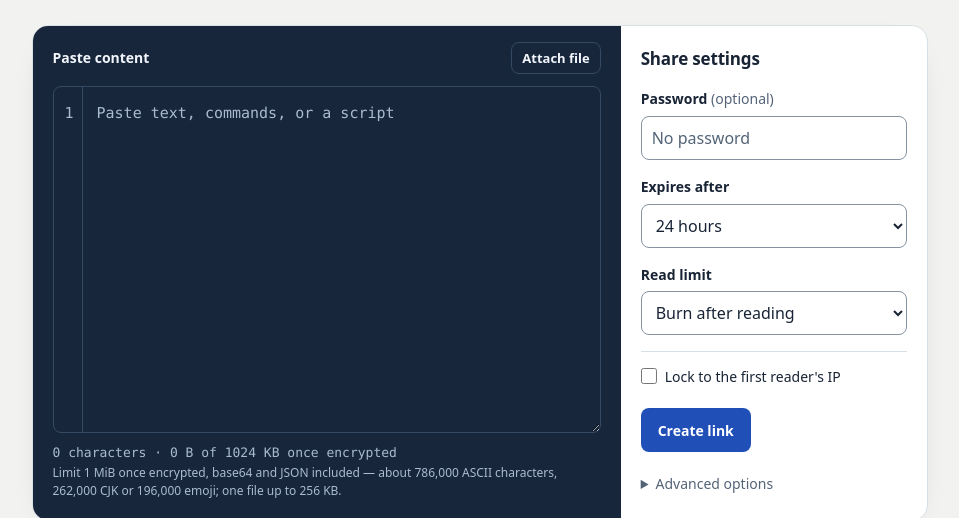
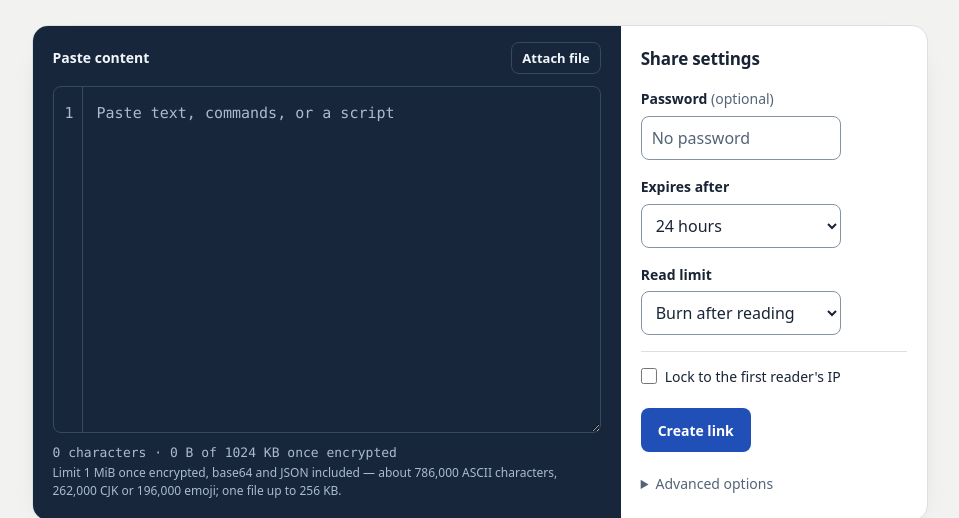
Before and after one commit to Yuchenhui/khepri-secure-paste, a plain HTML site: page public/new.html in a window 1280 px wide. Shown: the part 150-668 px from the top of the page, without its empty margins (153-1112 px from the left). Drawn offline with Linux system fonts and the light colour scheme.

Commit message:
fix(ui): bring the select arrow closer to its value
A full-width select parked its arrow at the far edge of a 266 px column, a long way from a short value. One 12.5rem cap for the settings column keeps the arrow beside the text and leaves the password field on the same right edge.

```diff
--- a/public/new.html
+++ b/public/new.html
@@ -84,6 +84,10 @@
   .checks label { display: flex; align-items: center; gap: 8px; min-height: 32px; font-size: .875rem; cursor: pointer; }
   .checks input { flex: none; width: 16px; height: 16px; margin: 0; accent-color: var(--accent); }
   .settings .button { justify-self: start; }
+  /* A full-width control parks a select's arrow at the far edge, a long way
+     from a short value like "7 days". One cap for the whole settings column so
+     the password field and both dropdowns end on the same line. */
+  .settings .input { max-width: 12.5rem; }
   .page-footer { display: flex; justify-content: space-between; flex-wrap: wrap; gap: 8px 20px; margin-top: 14px; }
   .privacy { flex: 1 1 24rem; max-width: 70ch; }
   .source-link { display: inline-flex; align-items: center; justify-content: center; width: 32px; height: 32px; margin: -6px -6px -6px 0; border-radius: 6px; color: var(--muted); }
```
